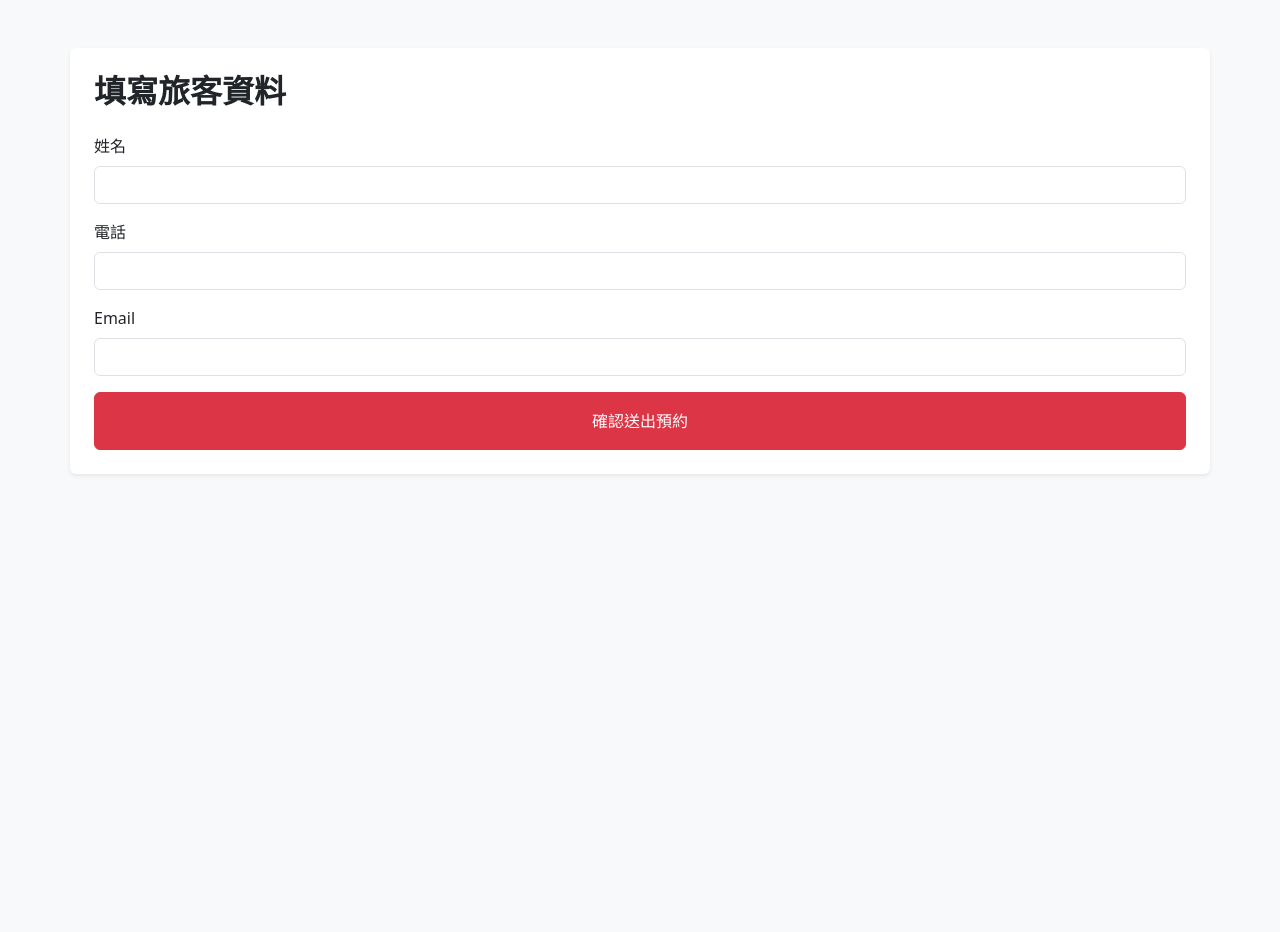
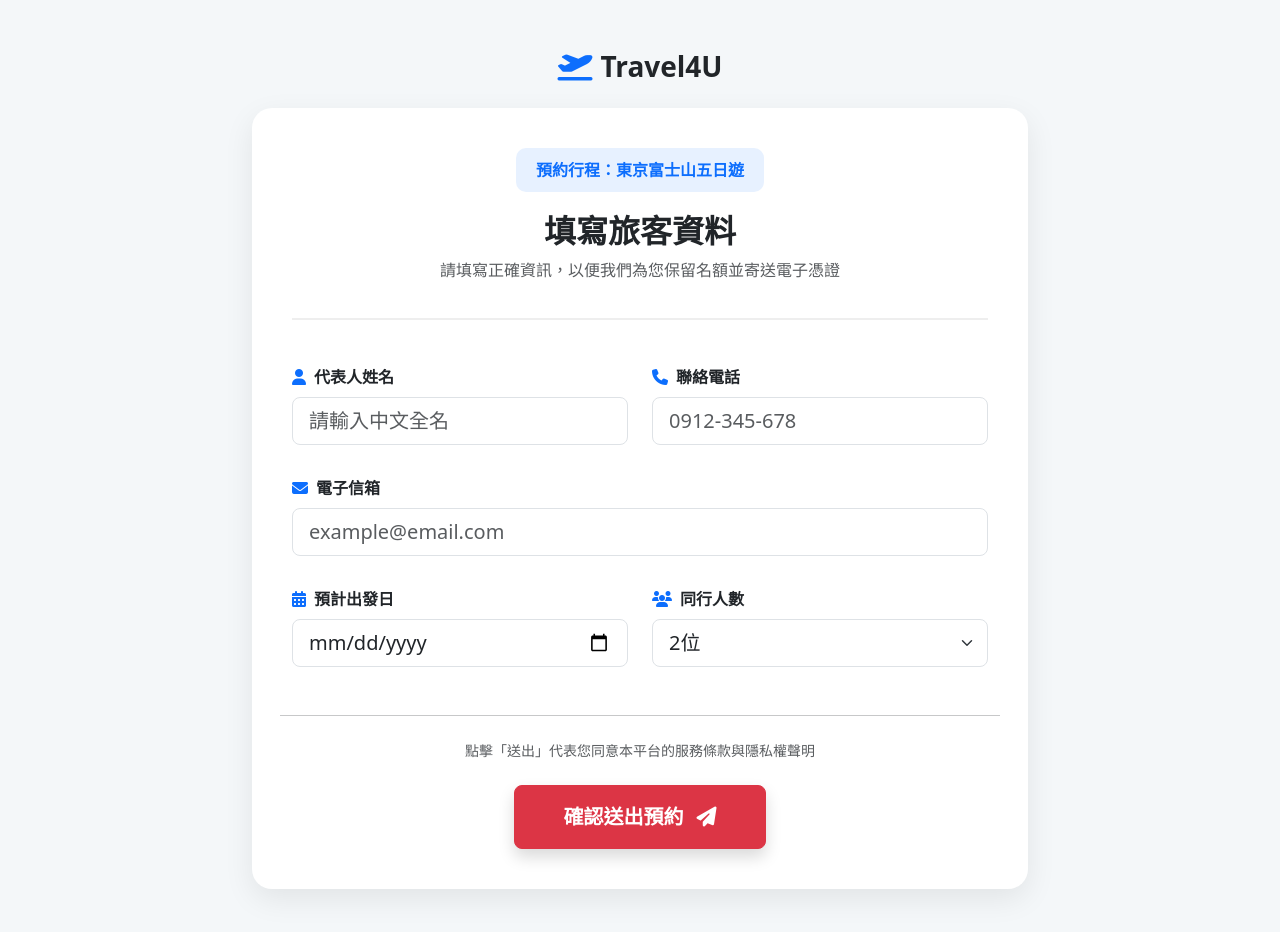
Before and after one commit to fred941010-crypto/travel4u-bootstrap, a plain HTML site: page booking.html in a window 1280 px wide. Before the commit the page ends 800 px from the top, so only its background shows below. Drawn offline with Linux system fonts and the light colour scheme.

Commit message:
Update booking.html

```diff
--- a/booking.html
+++ b/booking.html
@@ -2,20 +2,112 @@
 <html lang="zh-Hant">
 <head>
     <meta charset="UTF-8">
-    <title>預約行程 | Travel4U</title>
+    <meta name="viewport" content="width=device-width, initial-scale=1.0">
+    <title>預定資料填寫 | Travel4U</title>
     <link rel="stylesheet" href="css/bootstrap.min.css">
-    <link rel="stylesheet" href="css/all.min.css">
+    <link rel="stylesheet" href="https://cdnjs.cloudflare.com/ajax/libs/font-awesome/6.4.0/css/all.min.css">
+    <style>
+        body { background-color: #f4f7f9; }
+        .booking-container { max-width: 800px; margin: 50px auto; }
+        .form-card {
+            background: white;
+            padding: 40px;
+            border-radius: 20px;
+            box-shadow: 0 10px 30px rgba(0,0,0,0.08);
+            border: none;
+        }
+        .step-header { border-bottom: 2px solid #eee; margin-bottom: 30px; padding-bottom: 20px; }
+        .form-label { font-weight: 600; margin-top: 15px; }
+        .tour-info-badge {
+            background: #e7f1ff;
+            color: #0d6efd;
+            padding: 10px 20px;
+            border-radius: 10px;
+            display: inline-block;
+            margin-bottom: 20px;
+            font-weight: bold;
+        }
+    </style>
 </head>
-<body class="bg-light">
-<div class="container my-5 p-4 bg-white shadow-sm rounded">
-    <h2 class="fw-bold mb-4">填寫旅客資料</h2>
-    <form>
-        <div class="mb-3"><label class="form-label">姓名</label><input type="text" class="form-control" required></div>
-        <div class="mb-3"><label class="form-label">電話</label><input type="tel" class="form-control" required></div>
-        <div class="mb-3"><label class="form-label">Email</label><input type="email" class="form-control" required></div>
-        <button type="button" class="btn btn-danger w-100 py-3" onclick="alert('預約成功！');window.close();">確認送出預約</button>
-    </form>
+<body>
+
+<div class="container booking-container">
+    <div class="text-center mb-4">
+        <a href="index.html" class="text-decoration-none text-dark h3 fw-bold">
+            <i class="fa-solid fa-plane-departure text-primary me-2"></i>Travel4U
+        </a>
+    </div>
+
+    <div class="form-card">
+        <div class="step-header text-center">
+            <div class="tour-info-badge" id="displayTourName">正在載入行程...</div>
+            <h2 class="fw-bold">填寫旅客資料</h2>
+            <p class="text-muted">請填寫正確資訊，以便我們為您保留名額並寄送電子憑證</p>
+        </div>
+
+        <form id="finalBookingForm">
+            <div class="row">
+                <div class="col-md-6 mb-3">
+                    <label class="form-label"><i class="fa-solid fa-user me-2 text-primary"></i>代表人姓名</label>
+                    <input type="text" class="form-control form-control-lg" placeholder="請輸入中文全名" required>
+                </div>
+                <div class="col-md-6 mb-3">
+                    <label class="form-label"><i class="fa-solid fa-phone me-2 text-primary"></i>聯絡電話</label>
+                    <input type="tel" class="form-control form-control-lg" placeholder="0912-345-678" required>
+                </div>
+                <div class="col-12 mb-3">
+                    <label class="form-label"><i class="fa-solid fa-envelope me-2 text-primary"></i>電子信箱</label>
+                    <input type="email" class="form-control form-control-lg" placeholder="example@email.com" required>
+                </div>
+                <div class="col-md-6 mb-3">
+                    <label class="form-label"><i class="fa-solid fa-calendar-days me-2 text-primary"></i>預計出發日</label>
+                    <input type="date" class="form-control form-control-lg" required>
+                </div>
+                <div class="col-md-6 mb-4">
+                    <label class="form-label"><i class="fa-solid fa-users me-2 text-primary"></i>同行人數</label>
+                    <select class="form-select form-select-lg">
+                        <option value="1">1位</option>
+                        <option value="2" selected>2位</option>
+                        <option value="3">3位</option>
+                        <option value="4">4位以上</option>
+                    </select>
+                </div>
+
+                <hr class="my-4">
+
+                <div class="text-center">
+                    <p class="small text-muted mb-4">點擊「送出」代表您同意本平台的服務條款與隱私權聲明</p>
+                    <button type="submit" class="btn btn-danger btn-lg px-5 py-3 fw-bold shadow">
+                        確認送出預約 <i class="fa-solid fa-paper-plane ms-2"></i>
+                    </button>
+                </div>
+            </div>
+        </form>
+    </div>
 </div>
-<script src="js/bootstrap.bundle.min.js"></script>
+
+<script>
+    // 簡單的資料對照表
+    const tourNames = {
+        'jp-tokyo-02': '東京富士山五日遊',
+        'kr-jeju-01': '韓國濟州島漫活四日',
+        'tw-hualien-01': '花蓮縱谷深度三日遊'
+    };
+
+    // 從 URL 取得 ID
+    const params = new URLSearchParams(window.location.search);
+    const id = params.get('id') || 'jp-tokyo-02';
+
+    // 更新顯示名稱
+    document.getElementById('displayTourName').innerText = `預約行程：${tourNames[id] || '精選行程'}`;
+
+    // 送出成功後的處理
+    document.getElementById('finalBookingForm').addEventListener('submit', (e) => {
+        e.preventDefault();
+        alert('預約成功！我們將有專人與您聯繫。本分頁即將關閉。');
+        window.close(); // 送出後自動嘗試關閉這個分頁
+    });
+</script>
+
 </body>
 </html>
```
